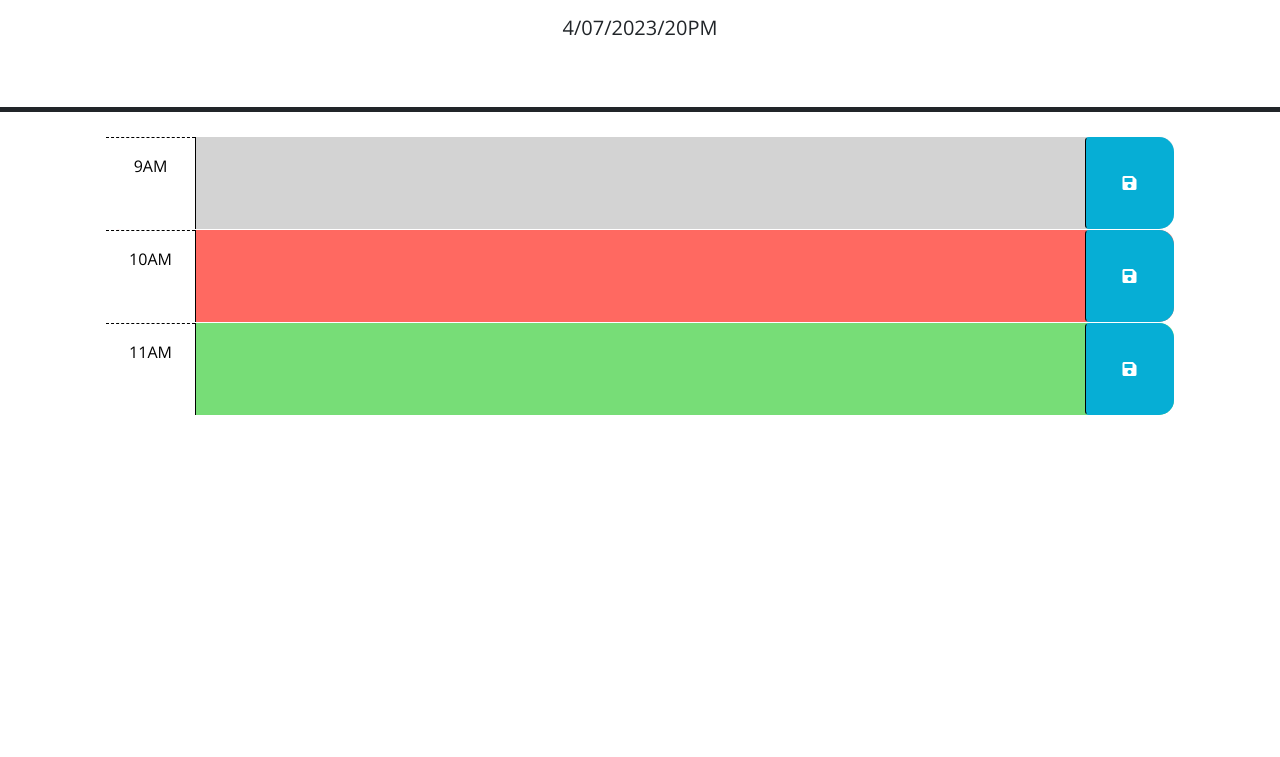
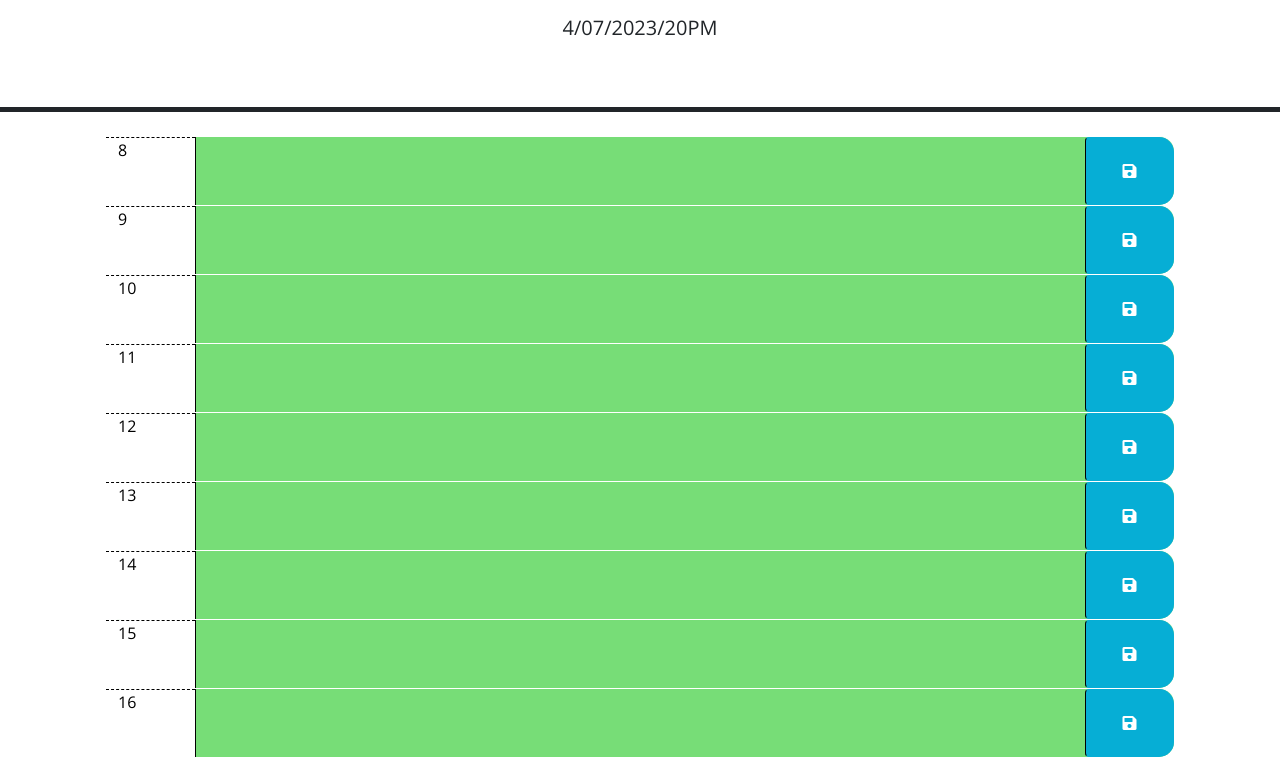
Before and after one commit to pcjitsu/Calender-Application, a plain HTML site: page index.html in a window 1280 px wide. Shown: the part 166-923 px from the top of the page. Before the commit the page ends 800 px from the top, so only its background shows below. Drawn offline with nearby package versions, Linux system fonts and the light colour scheme.

Commit message:
Able to get loop to work to build out 8-4 schedule

```diff
--- a/assets/script.js
+++ b/assets/script.js
@@ -1,22 +1,39 @@
+//Start of day
+var startDay = dayjs().startOf("day").add(7, "hour");
+
+//get Current Hour
+var currentHour = dayjs().format("H");
+//Last Hour in WorkDay
+var endOfWorkHours = 17;
+
+//create empty schedule hour variable
+var scheduleHour;
+var timeStatus;
+
 // Get Current Time and Display
 var currentTime = dayjs().format("D/MM/YYYY/HA");
 $("#currentDay").text(currentTime);
 
-//Start of day
-var startDay = dayjs().startOf("day").add(7, "hour");
-
-//Last Hour in WorkDay
-var endOfWorkHours = 17;
-
-var scheduleHour;
-
 //Create Loop That Fills Out Scheduler from 8AM
 function createSchedule() {
   for (var hour = 8; hour < endOfWorkHours; hour++) {
-    scheduleHour = startDay.add(1, "HH").format("HH");
+    if (currentHour == hour) {
+      timeStatus = "present";
+    } else if (currentHour < hour) {
+      timeStatus = "past";
+    } else {
+      timeStatus = "future";
+    }
 
-    console.log("test: " + scheduleHour);
-    console.log("test: " + hour);
+    var appendBlock = `<div id="hour-${hour}" class="row time-block ${timeStatus}">
+        <div class="col-md-1 hour">${hour}</div>
+        <textarea class="col-md-10 description ${hour}"></textarea>
+        <button class="btn saveBtn col-md-1">
+            <i class="fas fa-save"></i>
+        </button>
+    </div>`;
+
+    $(".container-lg").append(appendBlock);
   }
 }
 
--- a/index.html
+++ b/index.html
@@ -17,44 +17,7 @@
       <p class="lead">A simple calendar app for scheduling your work day</p>
       <p id="currentDay" class="lead"></p>
     </header>
-    <div class="container-lg px-5">
-      <!-- Use class for "past", "present", and "future" to apply styles to the
-        time-block divs accordingly. The javascript will need to do this by
-        adding/removing these classes on each div by comparing the hour in the
-        id to the current hour. The html provided below is meant to be an example
-        demonstrating how the css provided can be leveraged to create the
-        desired layout and colors. The html below should be removed or updated
-        in the finished product. Remember to delete this comment once the
-        code is implemented.
-        -->
-      <div id="test"></div>
-      <!-- Example of a past time block. The "past" class adds a gray background color. -->
-      <div id="hour-9" class="row time-block past">
-        <div class="col-2 col-md-1 hour text-center py-3">9AM</div>
-        <textarea class="col-8 col-md-10 description" rows="3"> </textarea>
-        <button class="btn saveBtn col-2 col-md-1" aria-label="save">
-          <i class="fas fa-save" aria-hidden="true"></i>
-        </button>
-      </div>
-
-      <!-- Example of a a present time block. The "present" class adds a red background color. -->
-      <div id="hour-10" class="row time-block present">
-        <div class="col-2 col-md-1 hour text-center py-3">10AM</div>
-        <textarea class="col-8 col-md-10 description" rows="3"> </textarea>
-        <button class="btn saveBtn col-2 col-md-1" aria-label="save">
-          <i class="fas fa-save" aria-hidden="true"></i>
-        </button>
-      </div>
-
-      <!-- Example of a future time block. The "future" class adds a green background color. -->
-      <div id="hour-11" class="row time-block future">
-        <div class="col-2 col-md-1 hour text-center py-3">11AM</div>
-        <textarea class="col-8 col-md-10 description" rows="3"> </textarea>
-        <button class="btn saveBtn col-2 col-md-1" aria-label="save">
-          <i class="fas fa-save" aria-hidden="true"></i>
-        </button>
-      </div>
-    </div>
+    <div class="container-lg px-5"></div>
     <!-- This should make it so only after everything load JQuery Runs -->
     <script src="https://code.jquery.com/jquery-3.4.1.min.js"></script>
     <script src="https://cdn.jsdelivr.net/npm/dayjs@1.11.3/dayjs.min.js" integrity="sha256-iu/zLUB+QgISXBLCW/mcDi/rnf4m4uEDO0wauy76x7U=" crossorigin="anonymous"></script>
```
